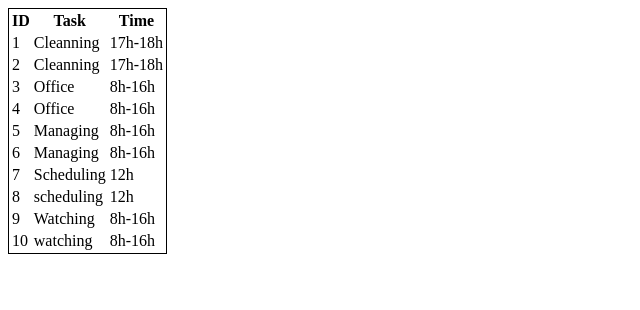
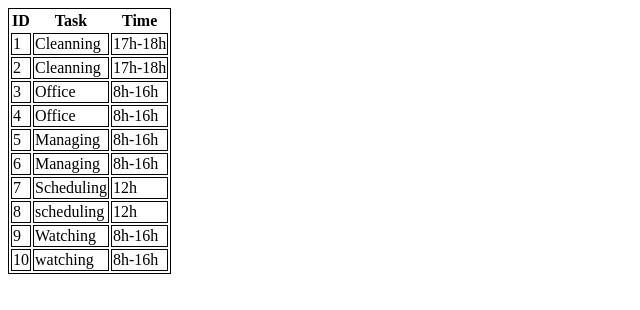
Before and after one commit to Korben11/seed-app, a website: page app/view1/view1.html in a window 1280 px wide. Shown: the whole page, without its empty margins (0-640 px from the left). Drawn offline with nearby package versions, Linux system fonts and the light colour scheme.

Commit message:
no message

```diff
--- a/app/view1/view1.html
+++ b/app/view1/view1.html
@@ -6,7 +6,7 @@
 	<div ng-app="myApp" ng-controller="namesCtrl">
 
 		<table style="float: left; border: solid 1px;">
-			<tr>
+			<tr style="border: solid 1px">
 				<th>
 					ID
 				</th>
@@ -20,13 +20,13 @@
 
 			<tr ng-repeat="x in tasks">
 
-				<td>
+				<td style="border: solid 1px; margin: 3px">
 					{{x.eID}}
 				</td>
-				<td>
+				<td style="border: solid 1px;  margin: 3px">
 					{{x.task}}
 				</td>
-				<td>
+				<td style="border: solid 1px;  margin: 3px">
 					{{x.time}}
 				</td>
 
```
